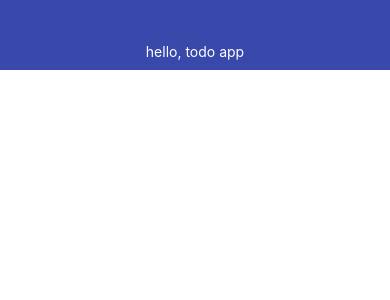
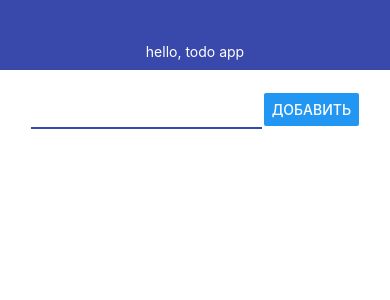
Before and after one commit to RedCrabVb/ApplicationMVP_React, a React Native app: screen / in a window 390 px wide. Shown: the top 300 px of the page. Built offline with nearby package versions, Linux system fonts and the light colour scheme.

Commit message:
Add todo

```diff
--- a/App.js
+++ b/App.js
@@ -1,21 +1,23 @@
 import { StatusBar } from 'expo-status-bar';
 import { StyleSheet, Text, View } from 'react-native';
 import {Navbar} from './src/Navbar'
+import {AddTodo} from './src/Addtodo'
 import React from "react";
 
 export default function App() {
   return (
-    <View style={styles.container}>
+    <View>
       <Navbar title='hello, todo app'></Navbar>
+      <View style={styles.container}>
+        <AddTodo/>
+      </View>
     </View>
   );
 }
 
 const styles = StyleSheet.create({
   container: {
-
-  },
-  text: {
-
+    paddingHorizontal: 30,
+    paddingVertical: 20
   }
 });
--- a/src/Addtodo.js
+++ b/src/Addtodo.js
@@ -1,14 +1,26 @@
 import React from 'react'
-import {VIew, StyleSheet} from 'react-native'
+import {View, StyleSheet, TextInput, Button} from 'react-native'
 
 export const AddTodo = props => {
     return (
-        <View style={styles.block}></View>
+        <View style={styles.block}>
+            <TextInput style={styles.input}/>
+            <Button title='Добавить'></Button>
+        </View>
     )
 }
 
 const styles = StyleSheet.create({
     block: {
-
+        flexDirection: 'row',
+        justifyContent: 'space-around',
+        alignItems: 'center'
+    },
+    input: {
+        width: '70%',
+        borderStyle: 'solid',
+        padding: 10,
+        borderBottomWidth: 2,
+        borderBottomColor: '#3949ab'
     }
 })
```
